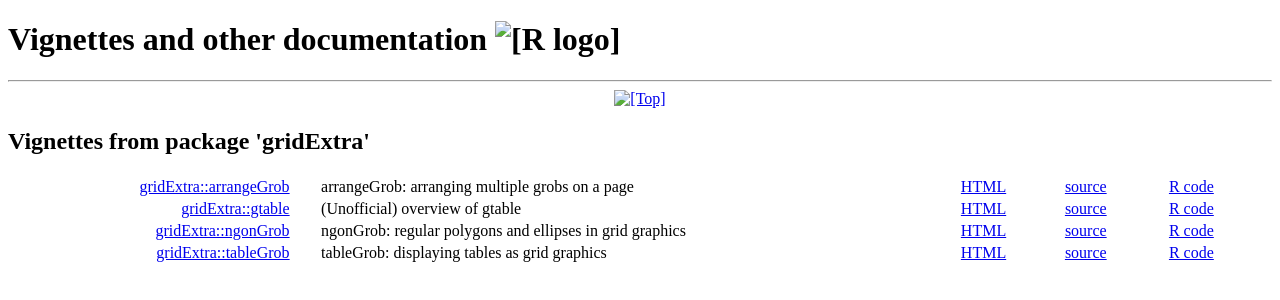
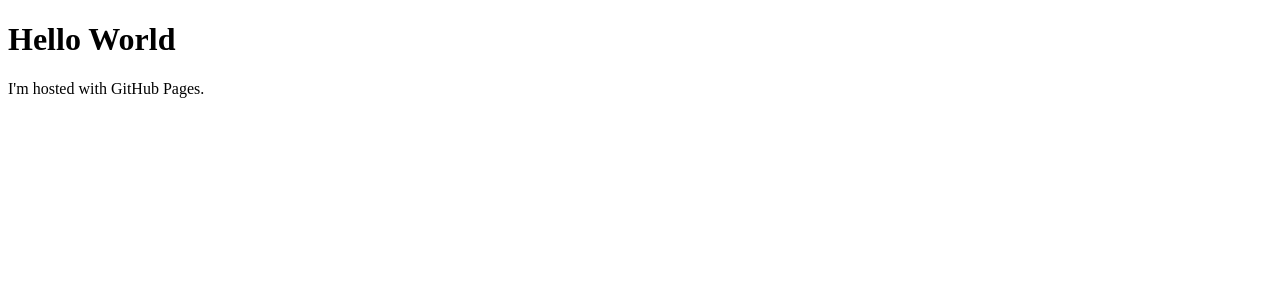
Before and after one commit to ritika621/ritika621.github.io, a plain HTML site: page index.html in a window 1280 px wide. Drawn offline with Linux system fonts and the light colour scheme.

Commit message:
Update index.html

```diff
--- a/index.html
+++ b/index.html
@@ -1,44 +1,7 @@
-<!DOCTYPE html PUBLIC "-//W3C//DTD XHTML 1.0 Strict//EN" "http://www.w3.org/TR/xhtml1/DTD/xhtml1-strict.dtd">
-<html xmlns="http://www.w3.org/1999/xhtml">
-<head><title>R: Vignettes and other documentation</title>
-<meta http-equiv="Content-Type" content="text/html; charset=utf-8" />
-<meta name="viewport" content="width=device-width, initial-scale=1.0, user-scalable=yes" />
-<link rel="stylesheet" type="text/css" href="/doc/html/R.css" />
-</head><body><div class="container">
-<h1> Vignettes and other documentation
-<img class="toplogo" src="/doc/html/Rlogo.svg" alt="[R logo]" />
-</h1>
-<hr/>
-<div style="text-align: center;">
-<a href="/doc/html/index.html"><img class="arrow" src="/doc/html/up.jpg" alt="[Top]" /></a>
-</div>
-<h2>Vignettes from package 'gridExtra'</h2>
-<table width="100%">
-<col style="width: 22%;" />
-<col style="width:  2%;" />
-<col style="width: 50%;" />
-<col style="width:  8%;" />
-<col style="width:  8%;" />
-<col style="width:  8%;" />
-<tr><td style="text-align: right; vertical-align: top;"><a href="../../../library/gridExtra/doc/arrangeGrob.html">gridExtra::arrangeGrob</a></td>
-<td></td><td valign="top">arrangeGrob: arranging multiple grobs on a page</td>
-<td valign="top"><a href="../../../library/gridExtra/doc/arrangeGrob.html">HTML</a></td>
-<td valign="top"><a href="../../../library/gridExtra/doc/arrangeGrob.rmd">source</a></td>
-<td valign="top" style="white-space: nowrap"><a href="../../../library/gridExtra/doc/arrangeGrob.R">R code</a></td></tr>
-<tr><td style="text-align: right; vertical-align: top;"><a href="../../../library/gridExtra/doc/gtable.html">gridExtra::gtable</a></td>
-<td></td><td valign="top">(Unofficial) overview of gtable</td>
-<td valign="top"><a href="../../../library/gridExtra/doc/gtable.html">HTML</a></td>
-<td valign="top"><a href="../../../library/gridExtra/doc/gtable.Rmd">source</a></td>
-<td valign="top" style="white-space: nowrap"><a href="../../../library/gridExtra/doc/gtable.R">R code</a></td></tr>
-<tr><td style="text-align: right; vertical-align: top;"><a href="../../../library/gridExtra/doc/ngonGrob.html">gridExtra::ngonGrob</a></td>
-<td></td><td valign="top">ngonGrob: regular polygons and ellipses in grid graphics</td>
-<td valign="top"><a href="../../../library/gridExtra/doc/ngonGrob.html">HTML</a></td>
-<td valign="top"><a href="../../../library/gridExtra/doc/ngonGrob.Rmd">source</a></td>
-<td valign="top" style="white-space: nowrap"><a href="../../../library/gridExtra/doc/ngonGrob.R">R code</a></td></tr>
-<tr><td style="text-align: right; vertical-align: top;"><a href="../../../library/gridExtra/doc/tableGrob.html">gridExtra::tableGrob</a></td>
-<td></td><td valign="top">tableGrob: displaying tables as grid graphics</td>
-<td valign="top"><a href="../../../library/gridExtra/doc/tableGrob.html">HTML</a></td>
-<td valign="top"><a href="../../../library/gridExtra/doc/tableGrob.Rmd">source</a></td>
-<td valign="top" style="white-space: nowrap"><a href="../../../library/gridExtra/doc/tableGrob.R">R code</a></td></tr>
-</table>
-</div></body></html>
+<!DOCTYPE html>
+<html>
+<body>
+<h1>Hello World</h1>
+<p>I'm hosted with GitHub Pages.</p>
+</body>
+</html>
```
